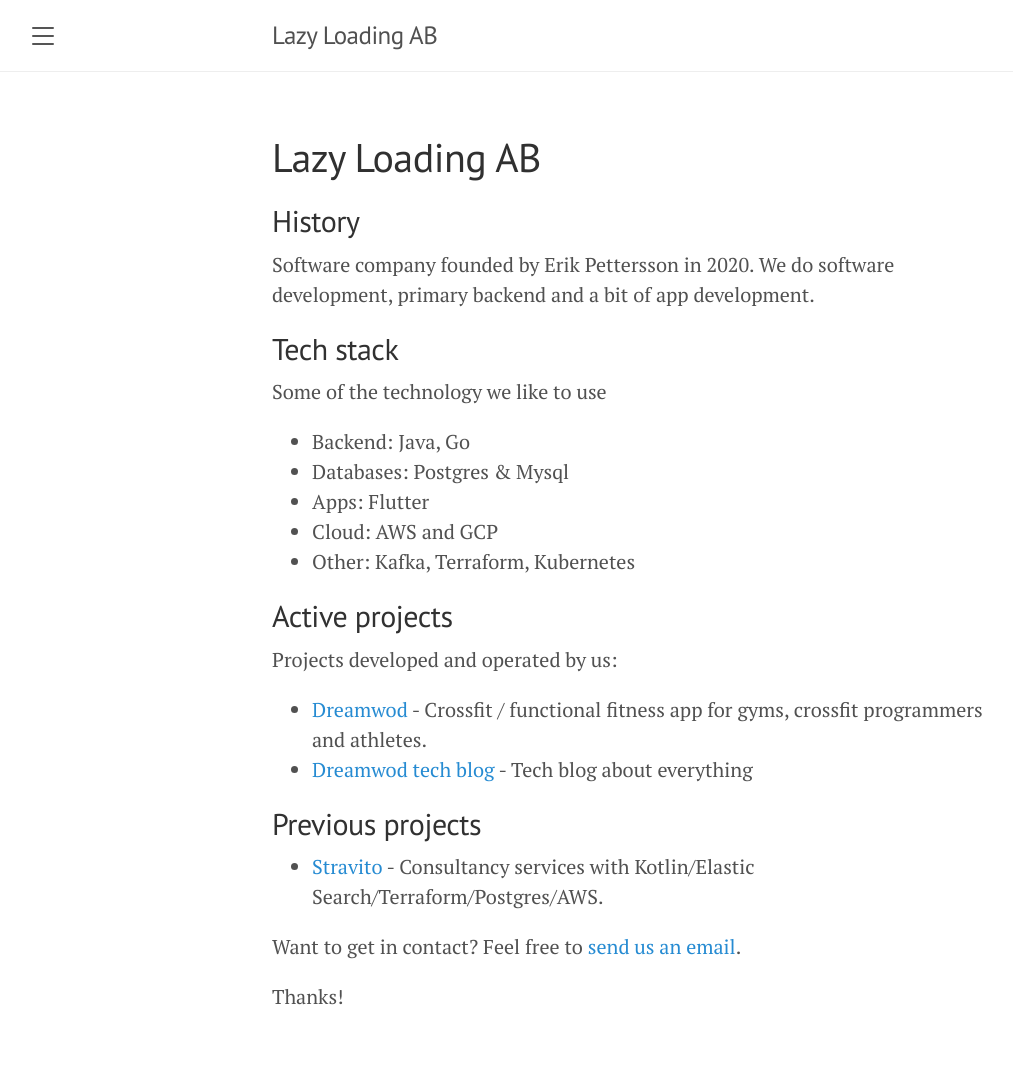
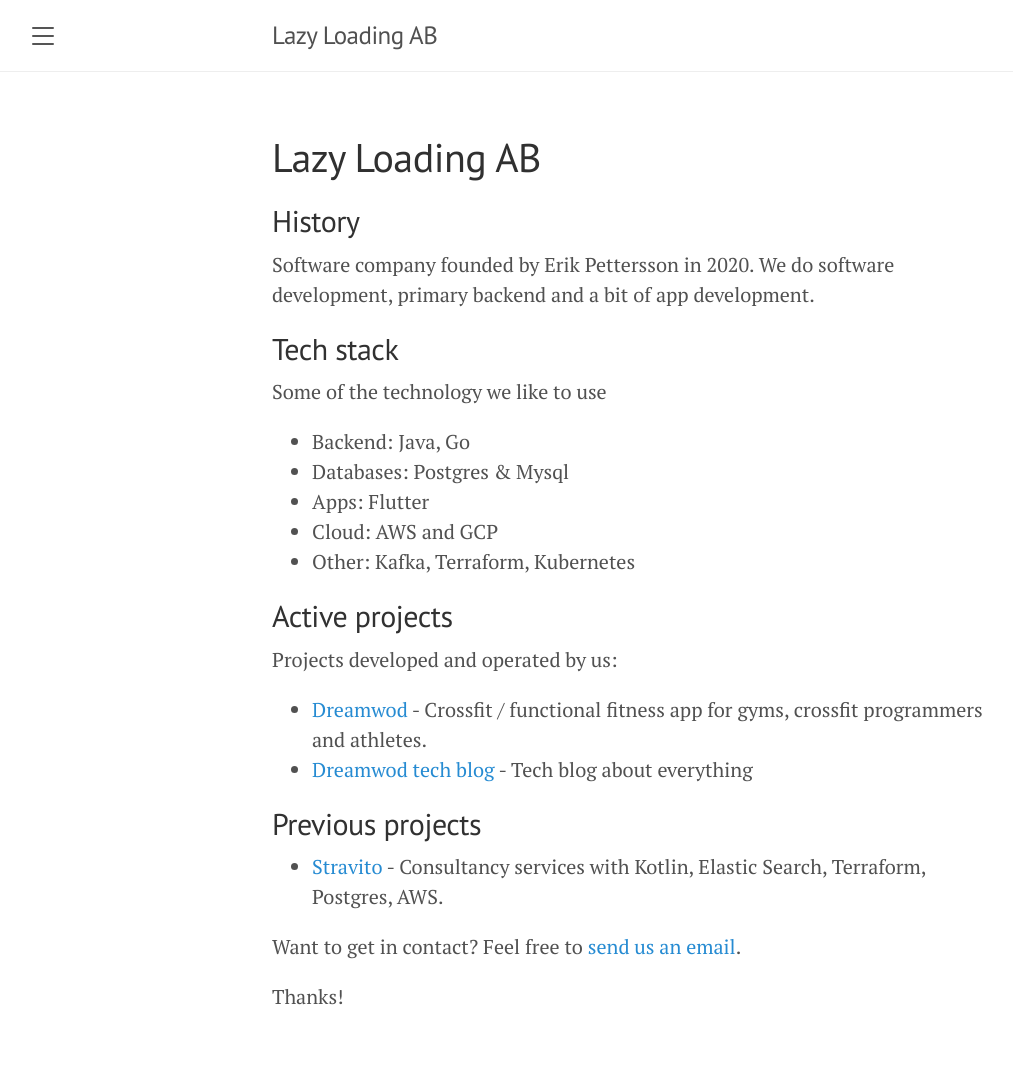
Before and after one commit to lazyloading-ab/lazyloading-ab.github.io, a Jekyll site: the page built from index.md, in a window 1280 px wide. Shown: the whole page, without its empty margins (8-1021 px from the left). Built offline with Jekyll 4.4.1, drawn with Linux system fonts in a browser that asks for light colours.

```diff
--- a/index.md
+++ b/index.md
@@ -25,7 +25,7 @@ Projects developed and operated by us:
 * [Dreamwod tech blog](https://medium.com/dreamwod-tech) - Tech blog about everything
 
 ## Previous projects
-* [Stravito](https://www.stravito.com) - Consultancy services with Kotlin/Elastic Search/Terraform/Postgres/AWS.
+* [Stravito](https://www.stravito.com) - Consultancy services with Kotlin, Elastic Search, Terraform, Postgres, AWS.
 
 Want to get in contact? Feel free to [send us an email](mailto:erik@lazyloading.se).
 
```
